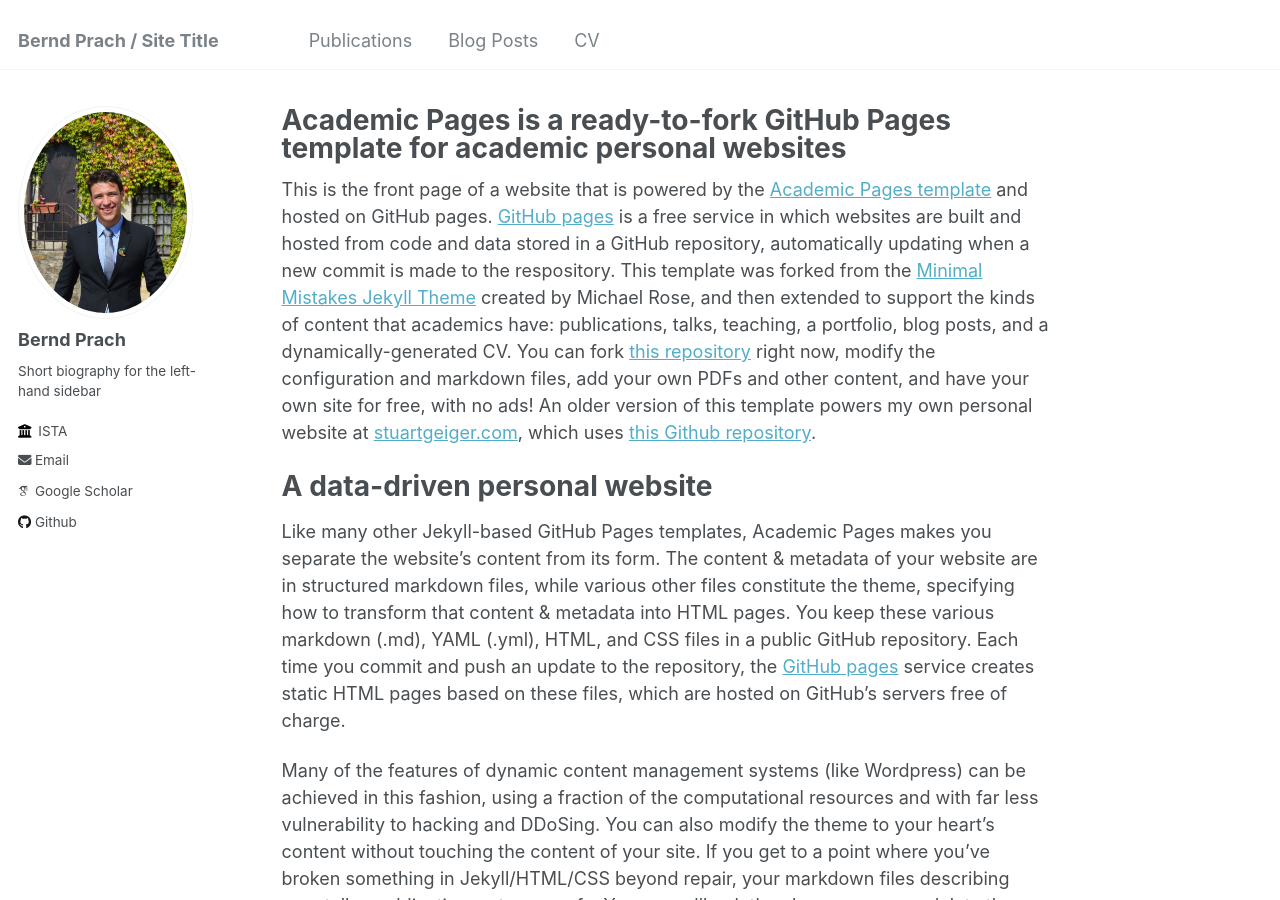
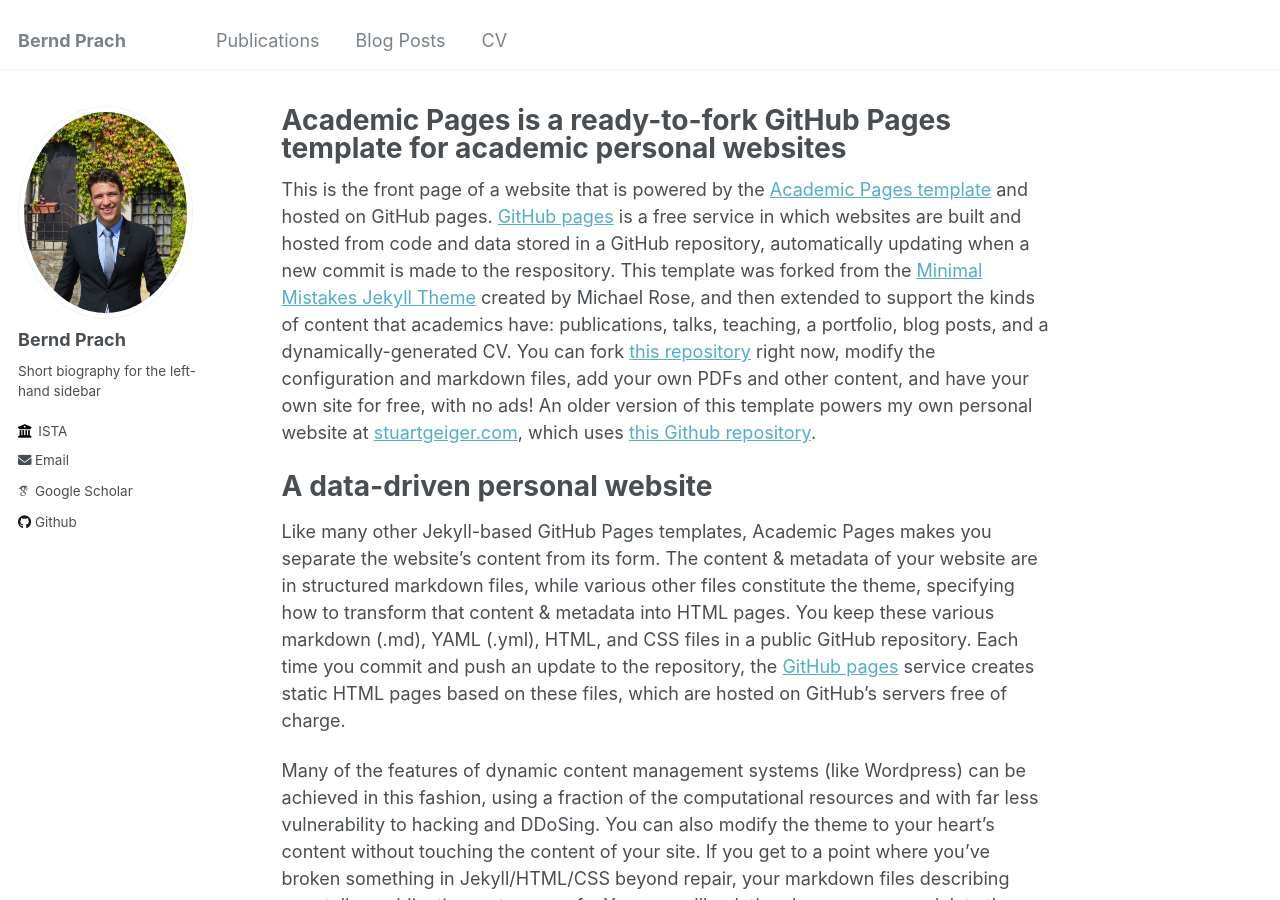
Before and after one commit to berndprach/berndprach.github.io, a Jekyll site: the page built from _pages/about.md, in a window 1280 px wide and 900 px high. Built offline with Jekyll 4.4.1, drawn with Linux system fonts in a browser that asks for light colours; some web fonts are replaced.

Commit message:
Update _config.yml

```diff
--- a/_config.yml
+++ b/_config.yml
@@ -8,7 +8,7 @@
 
 # Basic Site Settings
 locale                   : "en-US"
-title                    : "Bernd Prach / Site Title"
+title                    : "Bernd Prach"
 title_separator          : "-"
 name                     : &name "Bernd Prach"
 description              : &description "personal description"
```
